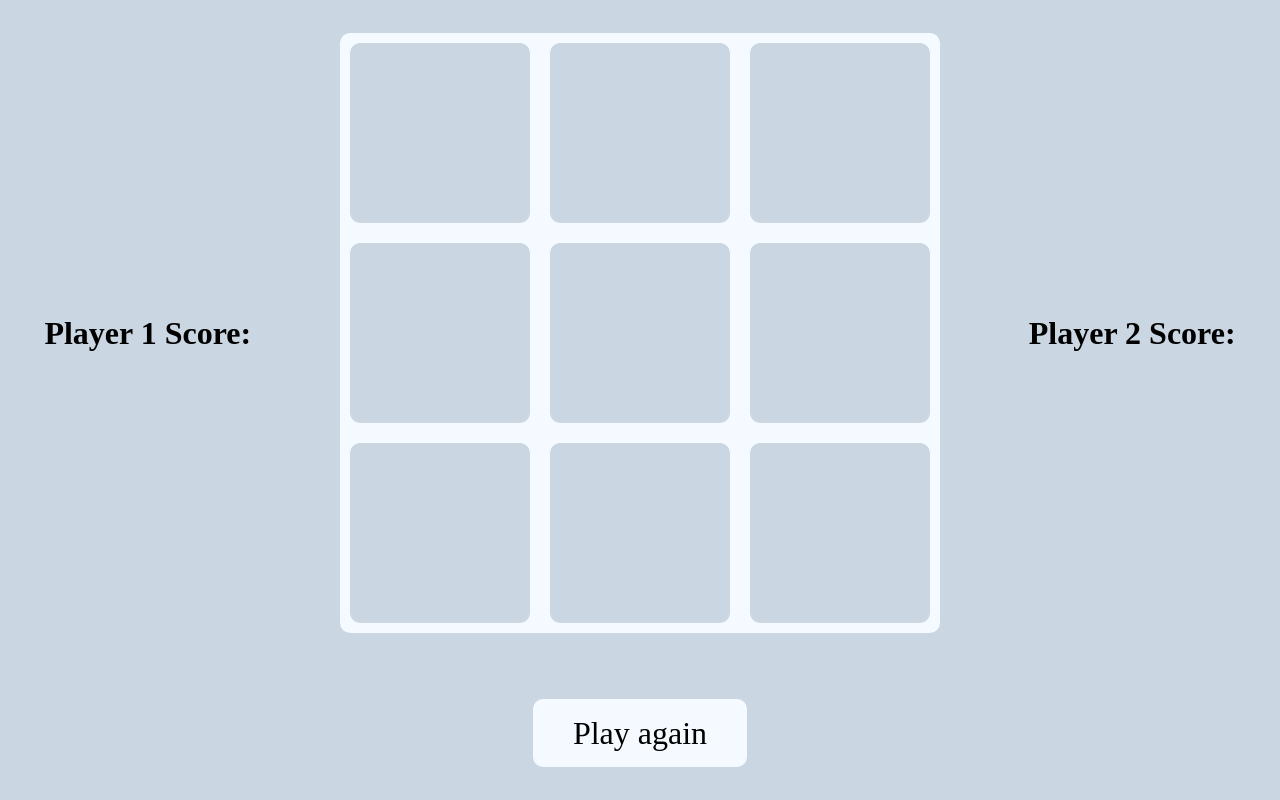
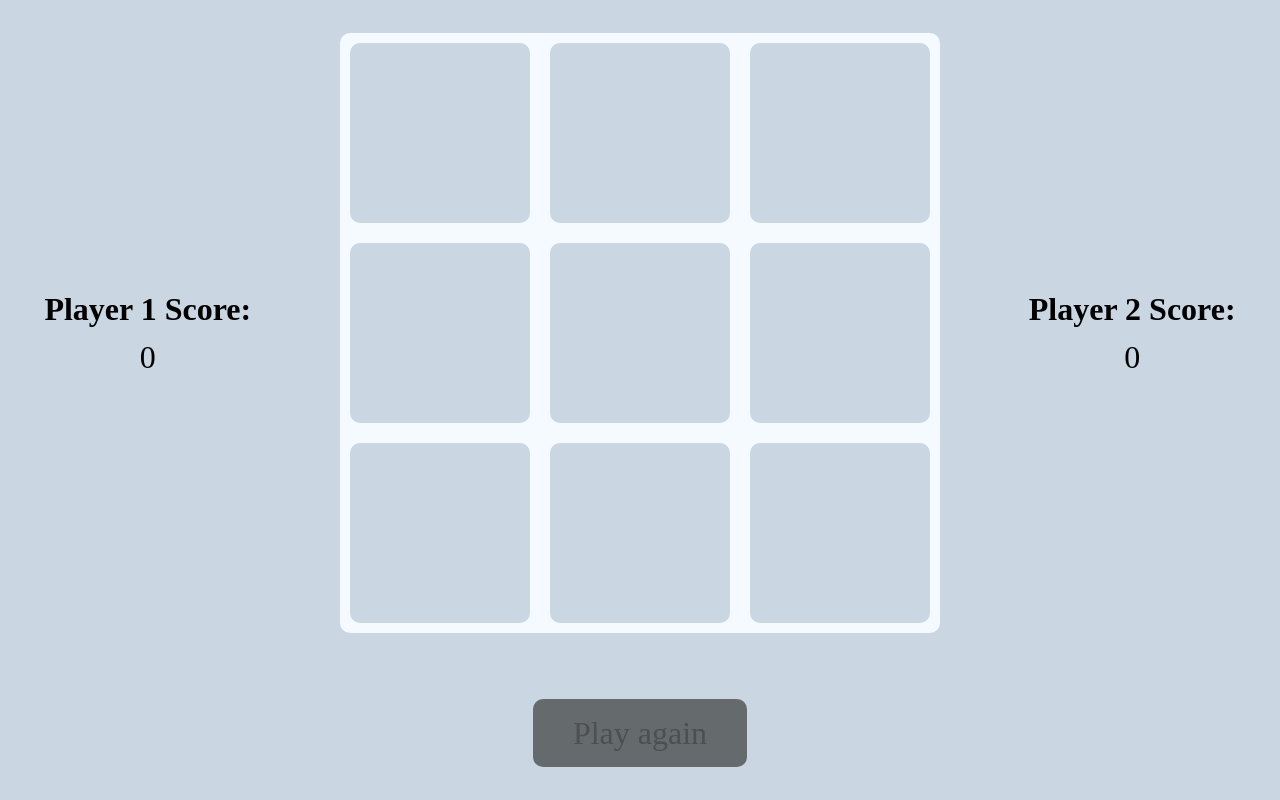
Before and after one commit to rasheed-web-dev/tic-tac-toe, a plain HTML site: page index.html in a window 1280 px wide. Drawn offline with Linux system fonts and the light colour scheme.

Commit message:
Display scores on win or tie

```diff
--- a/index.html
+++ b/index.html
@@ -11,13 +11,13 @@
     <main>
         <div class="player1-score score">
             <h1>Player 1 Score:</h1>
-            <p></p>
+            <p>0</p>
         </div>
         <div class="grid-container">
         </div>
         <div class="player2-score score">
             <h1>Player 2 Score:</h1>
-            <p></p>
+            <p>0</p>
         </div>
     </main>
     <div class="again">
--- a/script.js
+++ b/script.js
@@ -104,6 +104,7 @@ const GameController = (() => {
     }
 
     const endRound = () => {
+        DisplayController.displayScores(player1.getScore(), player2.getScore());
         const againBtn = document.querySelector('.again-btn');
         againBtn.disabled = false;
         againBtn.addEventListener('click', () => {
@@ -137,8 +138,15 @@ const DisplayController = (() => {
         }
     }
 
+    const displayScores = (score1, score2) => {
+        const player1ScoreDiv = document.querySelector('.player1-score p');
+        const player2ScoreDiv = document.querySelector('.player2-score p');
+        player1ScoreDiv.innerText = score1;
+        player2ScoreDiv.innerText = score2;
+    }
+
     return {
-        refresh,
+        refresh, displayScores
     }
 })();
 
--- a/style.css
+++ b/style.css
@@ -96,3 +96,19 @@ main {
   border: none;
   border-radius: 10px;
 }
+
+.again button:disabled {
+  background-color: rgb(101, 106, 109);
+  color: rgb(76, 80, 82);
+}
+
+.score {
+  display: flex;
+  flex-direction: column;
+  justify-content: space-around;
+  align-items: center;
+}
+
+.score p {
+  font-size: 32px;
+}
```
